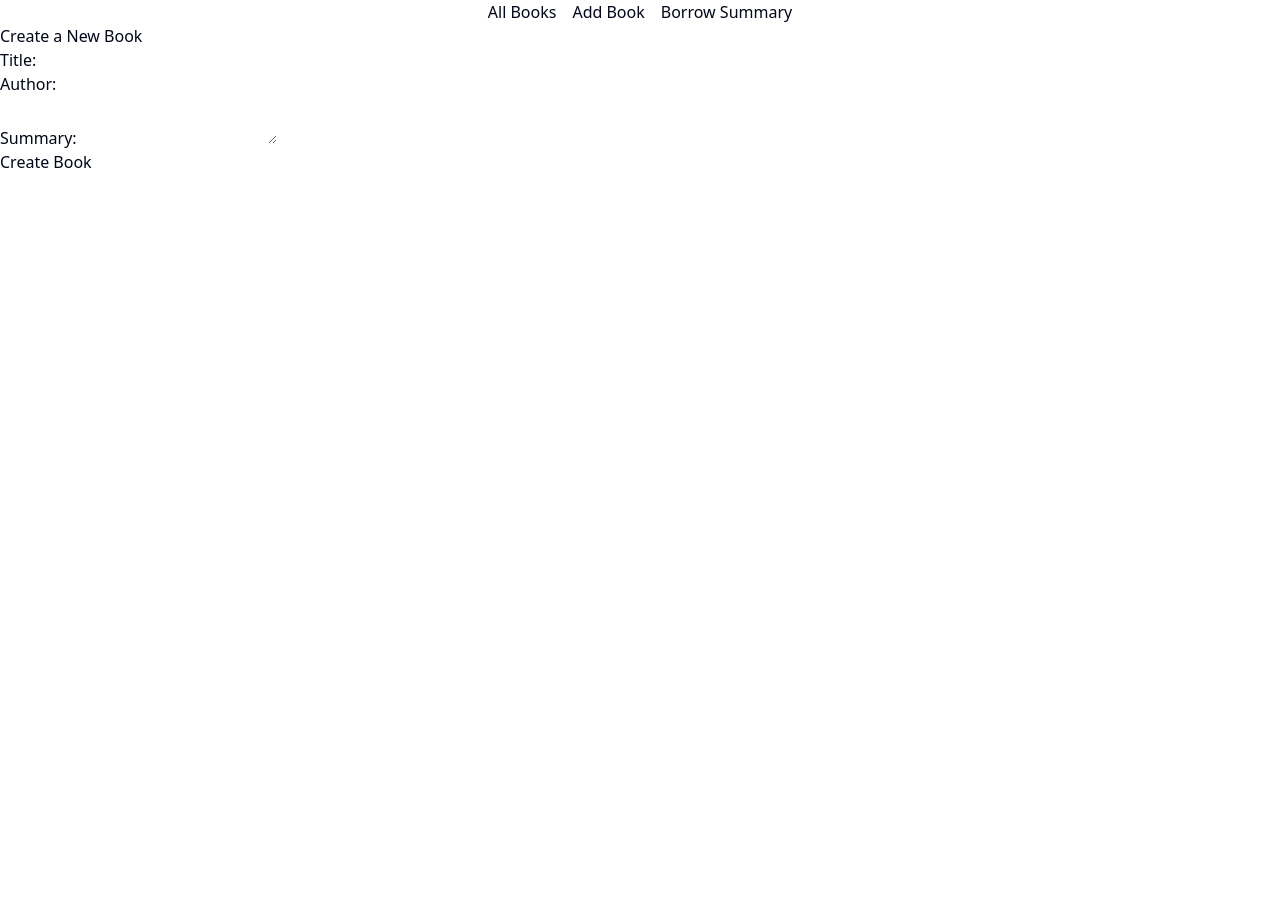
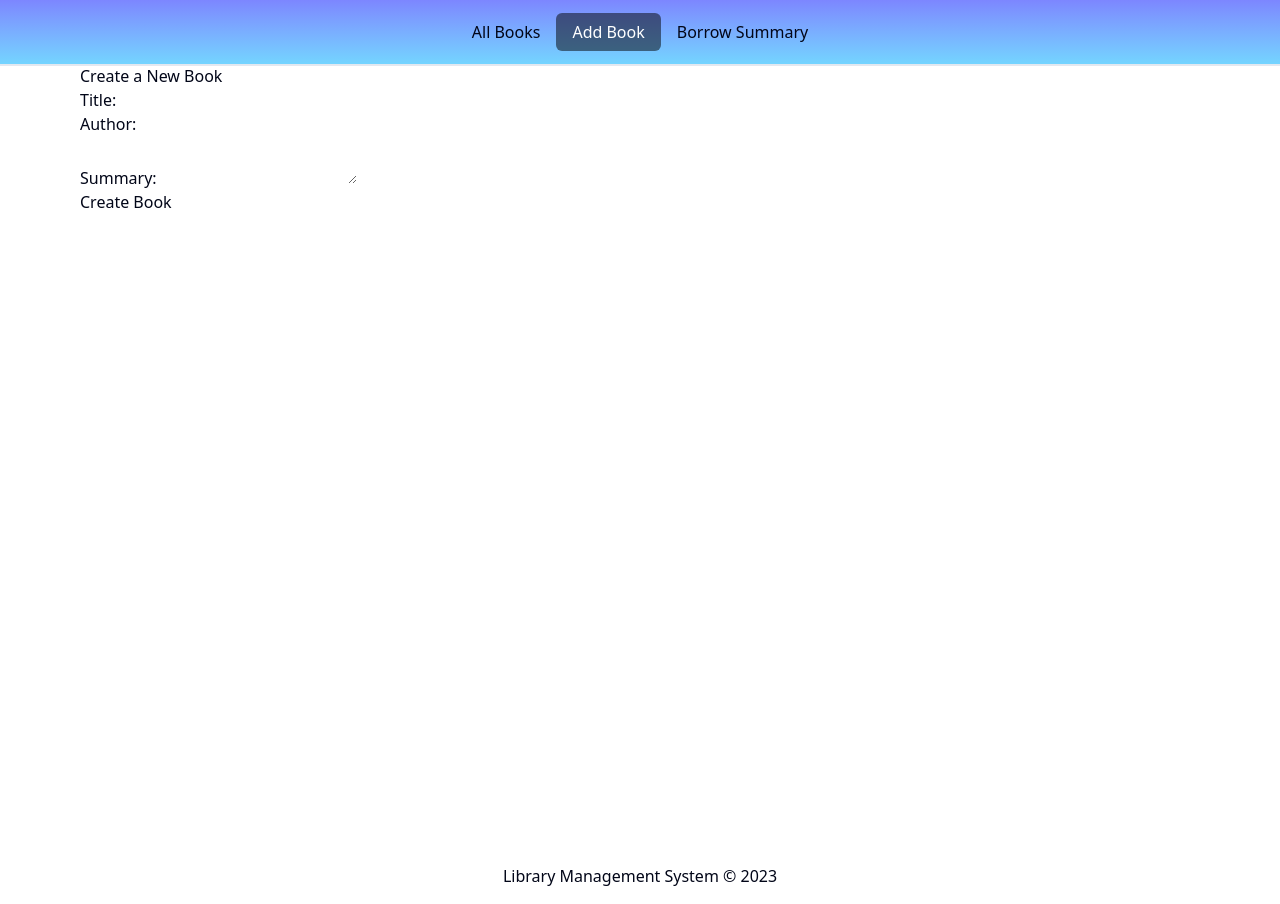
Before and after one commit to jubayer718/library-book-management-client, a React (Vite) app: page /createbook in a window 1280 px wide. Before the commit the page ends 800 px from the top, so only its background shows below. Built offline with nearby package versions, Linux system fonts and the light colour scheme.

Commit message:
redux Store connected

```diff
--- a/package.json
+++ b/package.json
@@ -11,13 +11,16 @@
   },
   "dependencies": {
     "@radix-ui/react-slot": "^1.2.3",
+    "@reduxjs/toolkit": "^2.8.2",
     "@tailwindcss/vite": "^4.1.12",
     "class-variance-authority": "^0.7.1",
     "clsx": "^2.1.1",
     "lucide-react": "^0.541.0",
     "react": "^19.1.1",
     "react-dom": "^19.1.1",
+    "react-redux": "^9.2.0",
     "react-router": "^7.8.2",
+    "redux": "^5.0.1",
     "tailwind-merge": "^3.3.1",
     "tailwindcss": "^4.1.12"
   },
--- a/src/components/Shared/Container.tsx
+++ b/src/components/Shared/Container.tsx
@@ -1,9 +1,16 @@
+import { cn } from "@/lib/utils";
 
 
-const Container = ({children}:{children:React.ReactNode}) => {
+
+const Container = ({children,className}:{children:React.ReactNode,className?:string}) => {
   return (
-    <div className="w-10/12 mx-auto">
-      {children}
+    <div
+      className={cn(
+      'max-w-[1920px] w-full mx-auto px-4 py-4 xl:px-20',
+      className && className
+      )}
+    >
+    {children}
     </div>
   );
 };
--- a/src/components/layout/MainLayout.tsx
+++ b/src/components/layout/MainLayout.tsx
@@ -1,3 +1,4 @@
+import Container from "../Shared/Container";
 import Navbar from "./Navbar";
 import { Outlet } from "react-router";
 
@@ -5,10 +6,19 @@ import { Outlet } from "react-router";
 const MainLayout = () => {
   return (
     <div>
-      <Navbar />
-      <main>
+      <nav>
+        <Navbar />
+      </nav>
+
+      <main className="flex-grow min-h-screen">
        <Outlet />
       </main>
+
+     <Container>
+       <footer className="flex justify-center items-center">
+         <p>Library Management System &copy; 2023</p>
+       </footer>
+     </Container>
     </div>
   );
 }
--- a/src/components/layout/Navbar.tsx
+++ b/src/components/layout/Navbar.tsx
@@ -1,12 +1,15 @@
 import { NavLink } from "react-router";
+import Container from "../Shared/Container";
+
 
 
 const Navbar = () => {
 
 
   return (
-    <div>
-      <ul className="flex justify-center items-center space-x-4">
+
+      <Container className="border-b-2  bg-linear-to-t from-sky-300 to-indigo-400 py-5 fixed top-0 left-0 right-0 z-50 ">
+         <ul className="flex justify-center items-center space-x-4  ">
         <li>
           <NavLink to="/">All Books</NavLink>
         </li>
@@ -17,7 +20,8 @@ const Navbar = () => {
           <NavLink to="/summary">Borrow Summary</NavLink>
         </li>
       </ul>
-    </div>
+     </Container>
+
   );
 };
 
--- a/src/components/layout/Pages/AllBooks.tsx
+++ b/src/components/layout/Pages/AllBooks.tsx
@@ -1,10 +1,11 @@
+import Container from "@/components/Shared/Container";
 
 
 const Home = () => {
   return (
-    <div>
+    <Container className="my-12">
       <h1>Welcome to the Library Management System</h1>
-    </div>
+    </Container>
   );
 };
 
--- a/src/components/layout/Pages/BorrowSummary.tsx
+++ b/src/components/layout/Pages/BorrowSummary.tsx
@@ -1,11 +1,12 @@
+import Container from "@/components/Shared/Container";
 
 
 const BorrowSummary = () => {
   return (
-    <div>
+    <Container className="my-12">
       <h1>Borrow Summary</h1>
       <p>This page will show the summary of borrowed books.</p>
-    </div>
+    </Container>
   );
 };
 
--- a/src/components/layout/Pages/CreateBooks.tsx
+++ b/src/components/layout/Pages/CreateBooks.tsx
@@ -1,8 +1,10 @@
+import Container from "@/components/Shared/Container";
 
 
 const CreateBooks = () => {
   return (
-    <div>
+    <Container className="my-12">
+      <div>
       <h1>Create a New Book</h1>
       <form>
         <div>
@@ -20,6 +22,7 @@ const CreateBooks = () => {
         <button type="submit">Create Book</button>
       </form>
     </div>
+    </Container>
   );
 };
 
--- /dev/null
+++ b/src/feature/booksSlice.ts
@@ -0,0 +1,18 @@
+import { createSlice } from "@reduxjs/toolkit";
+
+const initialState = {
+  books:[],
+}
+
+export const booksSlice = createSlice({
+  name: 'book',
+  initialState,
+  reducers: {
+    createBook: (state, action) => {
+      state.books.push(action.payload);
+    }
+  },
+});
+
+export const { createBook } = booksSlice.actions;
+export default booksSlice.reducer;
--- a/src/index.css
+++ b/src/index.css
@@ -118,3 +118,10 @@
     @apply bg-background text-foreground;
   }
 }
+
+.active {
+ background-color: rgba(0, 0, 0, 0.5);
+ color:  #ffffff;
+ padding: 8px 16px;
+ border-radius: 0.375rem;
+}
--- a/src/main.tsx
+++ b/src/main.tsx
@@ -3,10 +3,14 @@ import { createRoot } from 'react-dom/client'
 import './index.css'
 import { RouterProvider } from 'react-router'
 import router from './routes/router'
+import { Provider } from 'react-redux'
+import { store } from './redux/store/store'
 
 
 createRoot(document.getElementById('root')!).render(
   <StrictMode>
-    <RouterProvider router={router} />
+    <Provider store={store}>
+      <RouterProvider router={router} />
+    </Provider>
   </StrictMode>,
 )
--- /dev/null
+++ b/src/redux/store/store.ts
@@ -0,0 +1,15 @@
+import { configureStore } from '@reduxjs/toolkit';
+import booksReducer from '@/feature/booksSlice'
+
+
+
+
+
+export const store = configureStore({
+  reducer: {
+    books: booksReducer
+  },
+});
+
+export type RootState = ReturnType<typeof store.getState>;
+export type AppDispatch = typeof store.dispatch;
```
Also changed, not shown: src/components/Shared/Hooks/reduxHooks.tsx (added), 1 other file (tests, documents, lock files or other folders).
